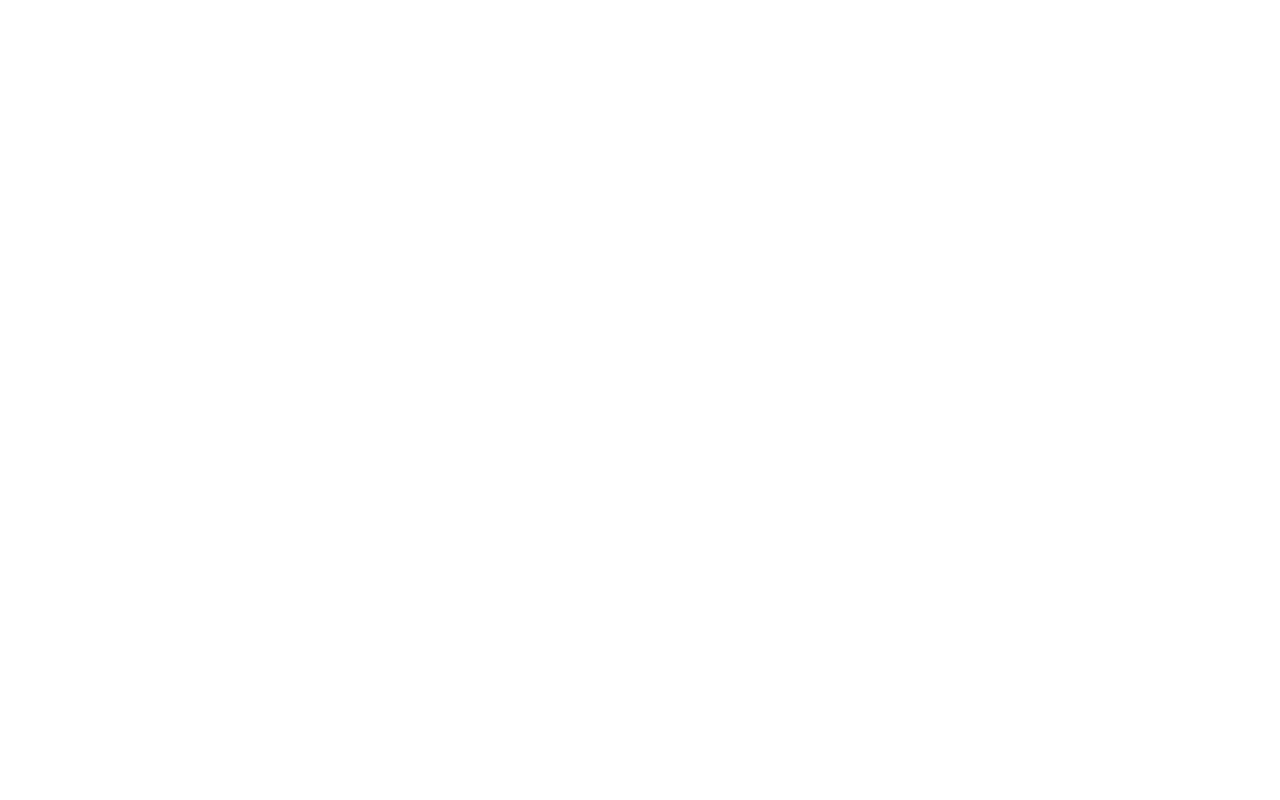
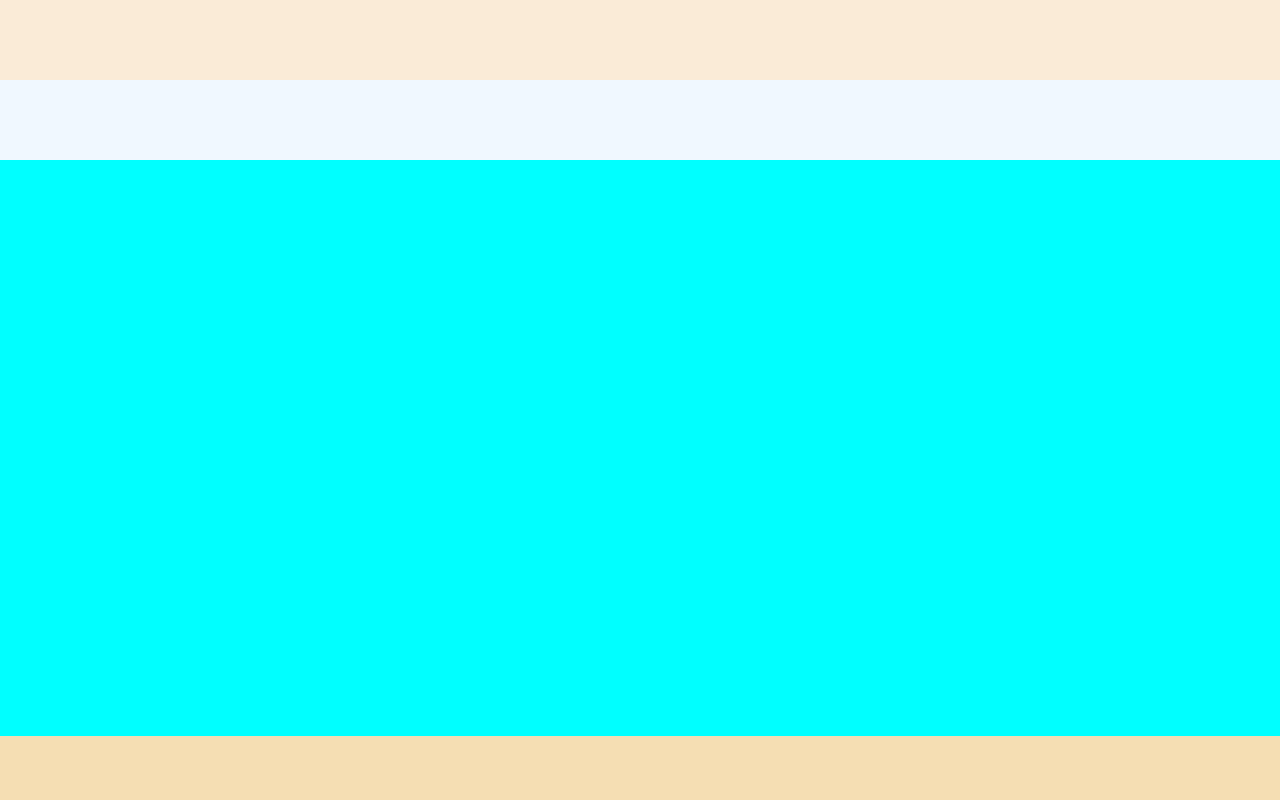
Before and after one commit to TyeRooth/Battleship, a website built with webpack: page dist/index.html in a window 1280 px wide. Built offline with Linux system fonts and the light colour scheme.

Commit message:
webpage layout created

```diff
--- /dev/null
+++ b/src/DOM.js
@@ -0,0 +1,4 @@
+function createBoard (gameBoard) {
+    const board = document.createElement('div');
+    board.classList.add('board');
+}
--- a/src/index.js
+++ b/src/index.js
@@ -1 +1,7 @@
 import './style.css';
+import { Player } from "./player";
+
+const player = Player("player");
+const computer = Player("computer");
+const pBoard = player.playerBoard;
+const cBoard = computer.playerBoard;
--- a/src/style.css
+++ b/src/style.css
@@ -1,3 +1,42 @@
 body {
-    color: red;
+    padding: 0px;
+    margin: 0px;
 }
+
+#page {
+    display: flex;
+    flex-direction: column;
+    height: 100vh;
+}
+
+#heading-section {
+    display: flex;
+    justify-content: center;
+    align-items: center;
+    background-color: antiquewhite;
+    height: 10vh;
+}
+
+#message-section {
+    display: flex;
+    justify-content: center;
+    align-items: center;
+    background-color: aliceblue;
+    height: 10vh;
+}
+
+#boards-section {
+    display: flex;
+    justify-content: space-evenly;
+    align-items: center;
+    background-color: aqua;
+    height: 72vh;
+}
+
+#credit-section {
+    display: flex;
+    justify-content: center;
+    align-items: center;
+    height: 8vh;
+    background-color: wheat;
+}
```
Also changed, not shown: dist/bundle.js, dist/index.html, src/tests/player.test.js (line endings or trailing spaces).
